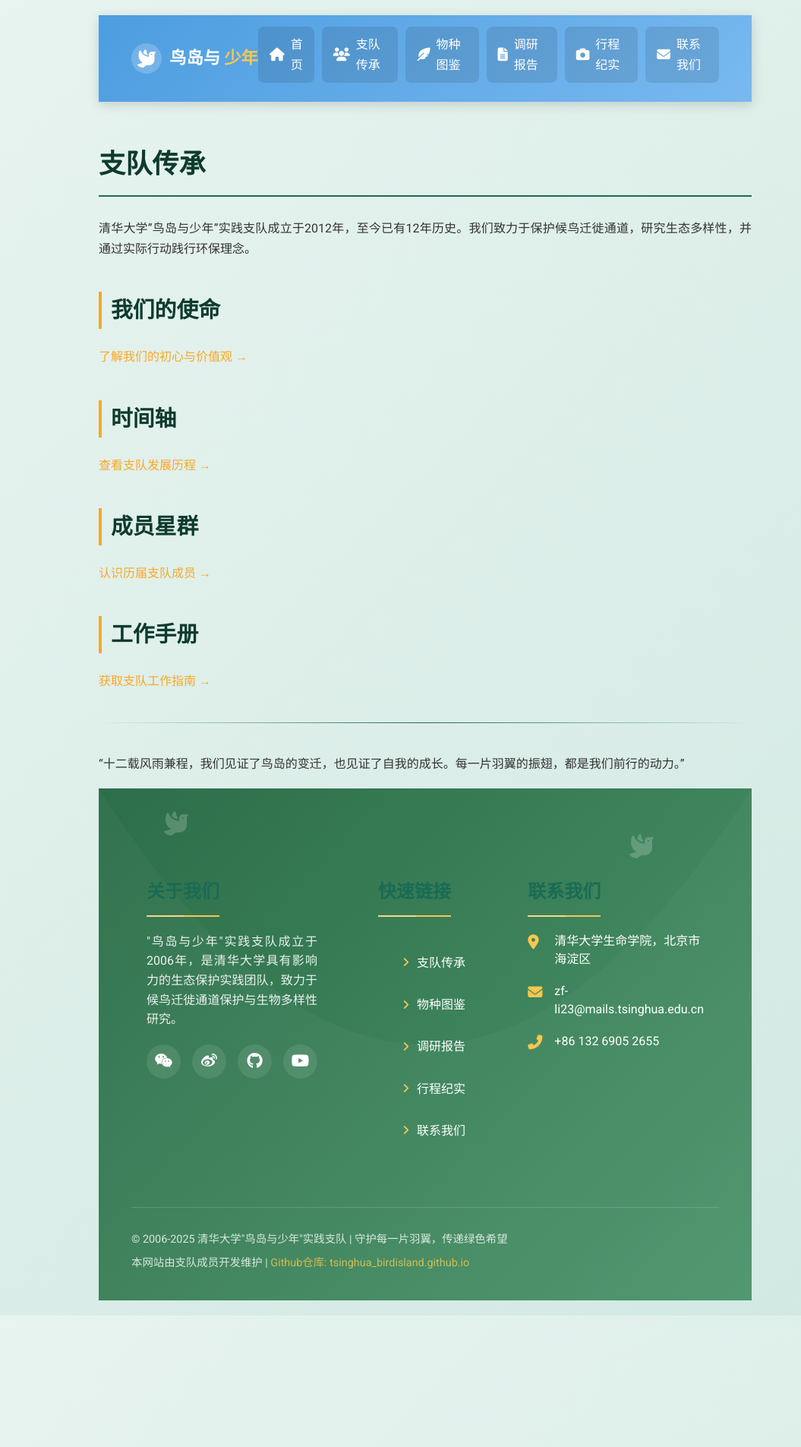
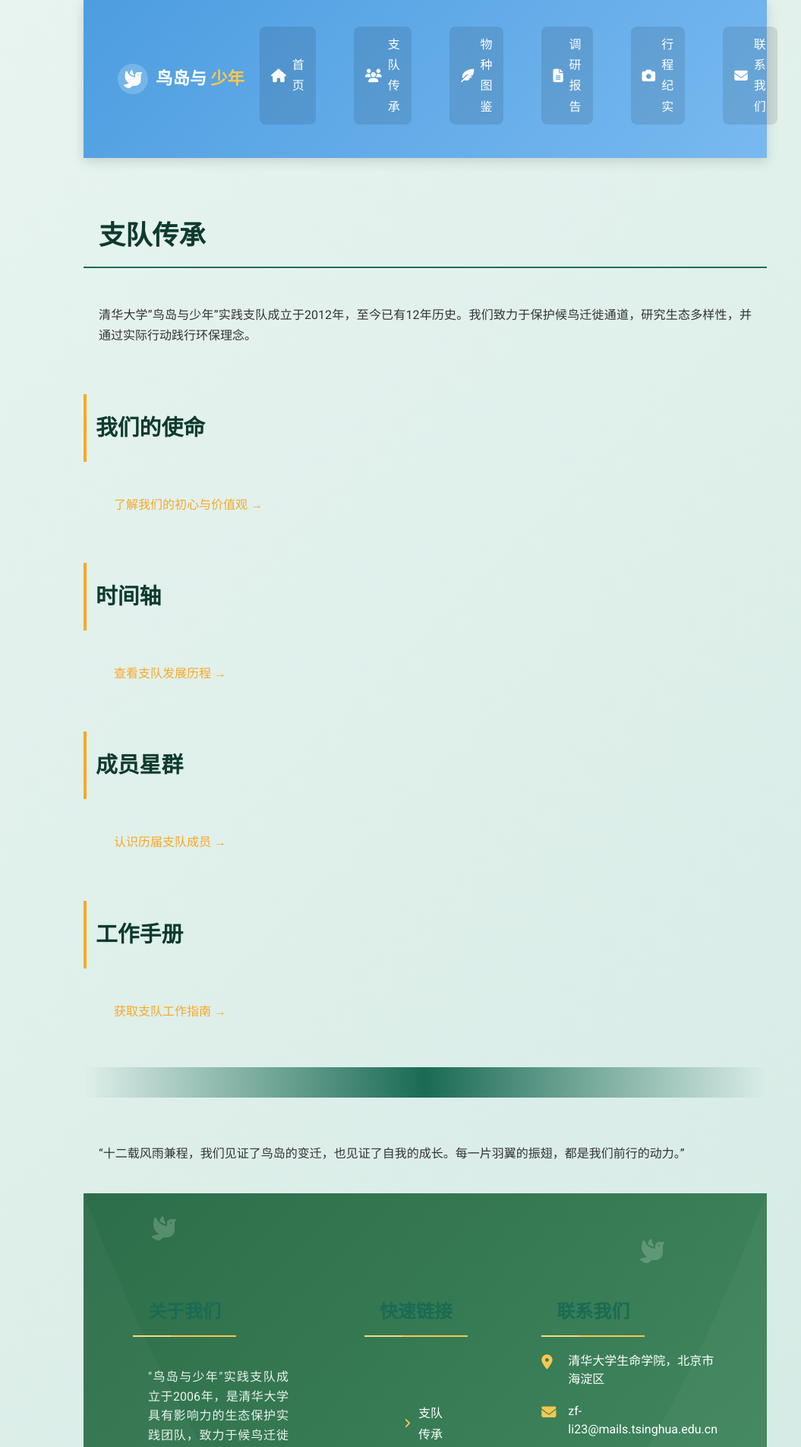
Before and after one commit to zf-li23/tsinghua_birdisland.github.io, a Jekyll site: the page built from about/index.md, in a window 1280 px wide. Shown: the top 1905 px of the page at 76% size, without its empty margins (80-1135 px from the left). Built offline with Jekyll 4.4.1, drawn with Linux system fonts in a browser that asks for light colours; before the commit the page ends 1732 px from its top, so only the background shows below that.

Commit message:
Update style.css

```diff
--- a/assets/css/style.css
+++ b/assets/css/style.css
@@ -16,13 +16,16 @@
     box-sizing: border-box;
 }
 
+h1, h2, h3, h4, h5, h6, p, blockquote, pre, code, ul, ol, li, table, img, hr, strong, em, a {
+    padding: 20px;
+}
+
 body {
     font-family: 'Roboto', 'Noto Sans SC', sans-serif;
     color: var(--text);
     line-height: 1.7;
     background: linear-gradient(135deg, #e8f4f0 0%, #d1e8e2 100%);
     overflow-x: hidden;
-    padding: 20px;
     max-width: 900px;
     margin: 0 auto;
 }
```
